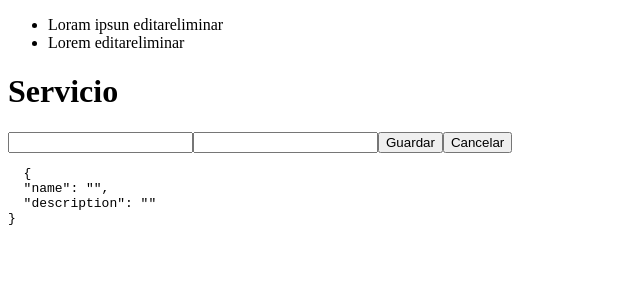
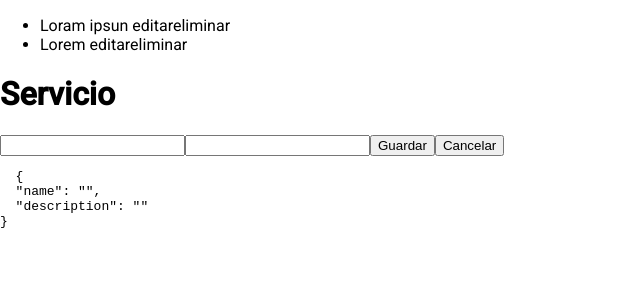
Before and after one commit to lleopardi/mutliplica-anguar, an Angular app: page / in a window 1280 px wide. Shown: the top 300 px of the page, without its empty margins (0-640 px from the left). Built offline with nearby package versions, Linux system fonts and the light colour scheme; data requests are answered from the project's data file.

Commit message:
feat(app): agrega angular material

```diff
--- a/angular.json
+++ b/angular.json
@@ -23,6 +23,7 @@
               "src/assets"
             ],
             "styles": [
+              "./node_modules/@angular/material/prebuilt-themes/indigo-pink.css",
               "src/styles.css"
             ],
             "scripts": [],
@@ -80,6 +81,7 @@
             "tsConfig": "src/tsconfig.spec.json",
             "karmaConfig": "src/karma.conf.js",
             "styles": [
+              "./node_modules/@angular/material/prebuilt-themes/indigo-pink.css",
               "src/styles.css"
             ],
             "scripts": [],
--- a/package.json
+++ b/package.json
@@ -13,14 +13,17 @@
   "private": true,
   "dependencies": {
     "@angular/animations": "~7.2.0",
+    "@angular/cdk": "~7.3.2",
     "@angular/common": "~7.2.0",
     "@angular/compiler": "~7.2.0",
     "@angular/core": "~7.2.0",
     "@angular/forms": "~7.2.0",
+    "@angular/material": "^7.3.2",
     "@angular/platform-browser": "~7.2.0",
     "@angular/platform-browser-dynamic": "~7.2.0",
     "@angular/router": "~7.2.0",
     "core-js": "^2.5.4",
+    "hammerjs": "^2.0.8",
     "rxjs": "~6.3.3",
     "tslib": "^1.9.0",
     "zone.js": "~0.8.26"
--- a/src/app/app.module.ts
+++ b/src/app/app.module.ts
@@ -6,6 +6,7 @@
 import { AppComponent } from './app.component';
 import { ListServicesComponent } from './list-services/list-services.component';
 import { FormServicesComponent } from './form-services/form-services.component';
+import { BrowserAnimationsModule } from '@angular/platform-browser/animations';
 
 @NgModule({
   declarations: [
@@ -16,7 +17,8 @@
   imports: [
     BrowserModule,
     HttpClientModule,
-    ReactiveFormsModule
+    ReactiveFormsModule,
+    BrowserAnimationsModule
   ],
   providers: [],
   bootstrap: [AppComponent]
--- a/src/index.html
+++ b/src/index.html
@@ -7,6 +7,8 @@
 
   <meta name="viewport" content="width=device-width, initial-scale=1">
   <link rel="icon" type="image/x-icon" href="favicon.ico">
+  <link href="https://fonts.googleapis.com/css?family=Roboto:300,400,500" rel="stylesheet">
+  <link href="https://fonts.googleapis.com/icon?family=Material+Icons" rel="stylesheet">
 </head>
 <body>
   <app-root></app-root>
--- a/src/main.ts
+++ b/src/main.ts
@@ -1,3 +1,4 @@
+import 'hammerjs';
 import { enableProdMode } from '@angular/core';
 import { platformBrowserDynamic } from '@angular/platform-browser-dynamic';
 
--- a/src/styles.css
+++ b/src/styles.css
@@ -1 +1,4 @@
 /* You can add global styles to this file, and also import other style files */
+
+html, body { height: 100%; }
+body { margin: 0; font-family: Roboto, "Helvetica Neue", sans-serif; }
```
